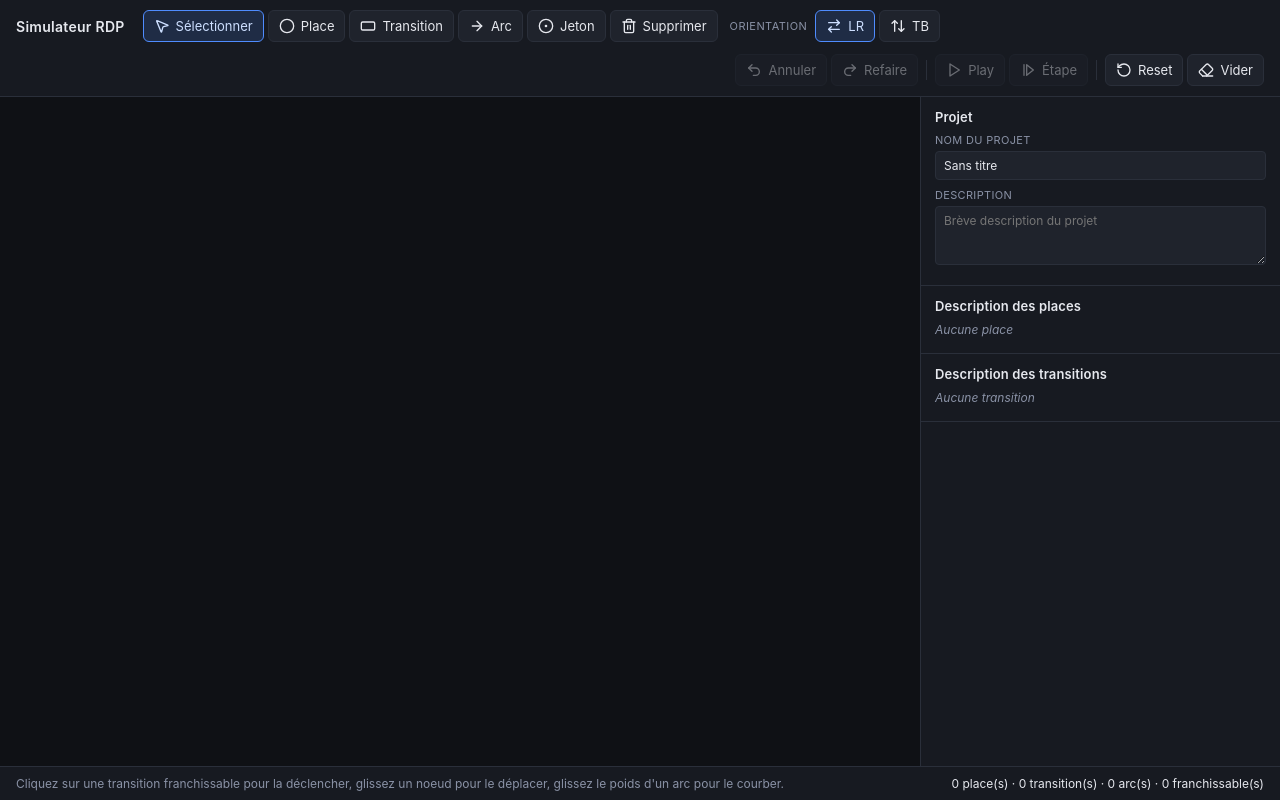
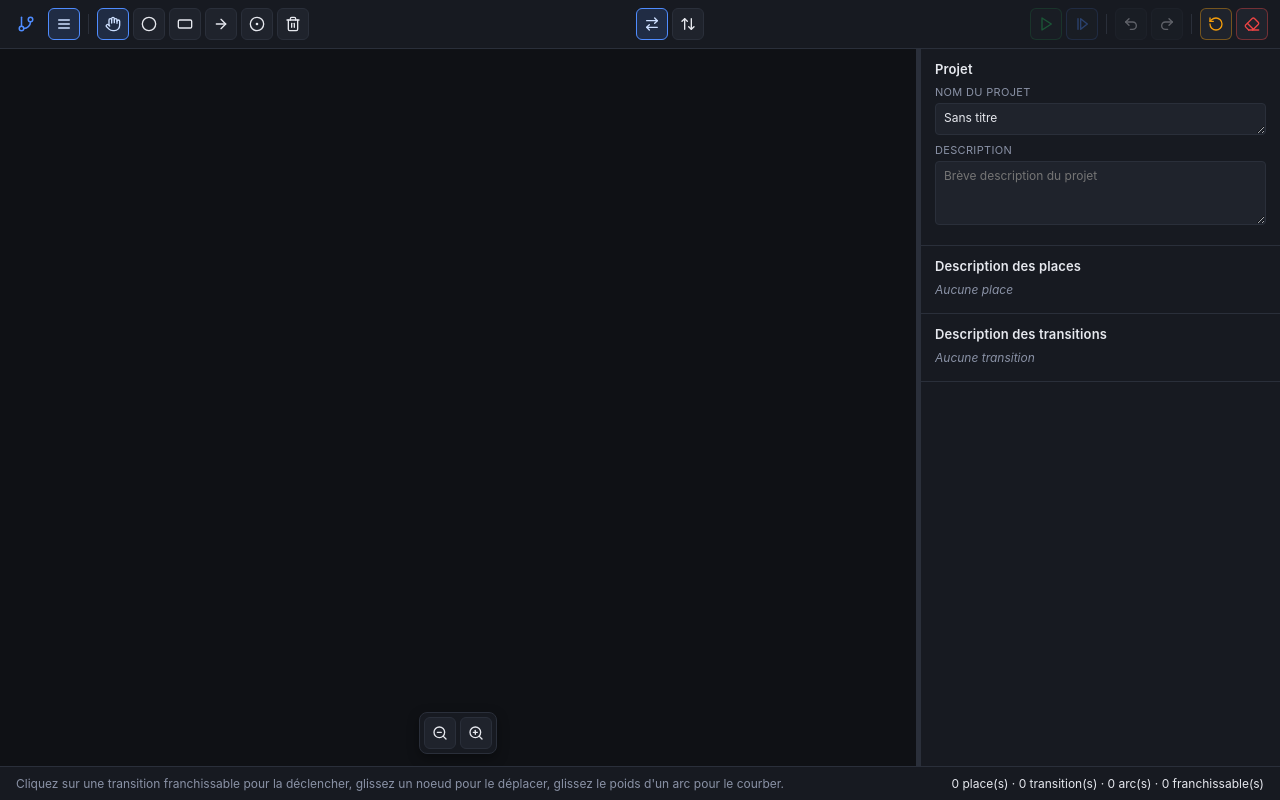
Before and after one commit to MamilalainaAdr/petri-net-simulator, a React (Vite) app: page / in a window 1280 px wide. Built offline with nearby package versions, Linux system fonts and the light colour scheme.

Commit message:
v3: fix display

```diff
--- a/src/App.jsx
+++ b/src/App.jsx
@@ -28,8 +28,12 @@ const HINTS = {
   delete: 'Cliquez sur un noeud ou un arc pour le supprimer.',
 }
 
-const STEP_DELAY = 700
+const STEP_DELAY = 3000
 const FIRE_FLASH = 400
+
+const SIDEBAR_MIN = 260
+const SIDEBAR_MAX = 700
+const SIDEBAR_DEFAULT = 360
 
 // --- Modales ---
 
@@ -106,6 +110,9 @@ export default function App() {
     index: 0,
     lastFired: null,
   })
+
+  const [sidebarOpen, setSidebarOpen] = useState(true)
+  const [sidebarWidth, setSidebarWidth] = useState(SIDEBAR_DEFAULT)
 
   const { places, transitions, arcs, orientation, project } = doc
 
@@ -224,6 +231,31 @@ export default function App() {
       future: [],
     }))
   }, [])
+
+  // --------- Resize sidebar ---------
+
+  const handleSidebarResizer = useCallback(
+    (e) => {
+      e.preventDefault()
+      const startX = e.clientX
+      const startWidth = sidebarWidth
+      const onMove = (ev) => {
+        const delta = startX - ev.clientX
+        const next = Math.max(
+          SIDEBAR_MIN,
+          Math.min(SIDEBAR_MAX, startWidth + delta)
+        )
+        setSidebarWidth(next)
+      }
+      const onUp = () => {
+        window.removeEventListener('pointermove', onMove)
+        window.removeEventListener('pointerup', onUp)
+      }
+      window.addEventListener('pointermove', onMove)
+      window.addEventListener('pointerup', onUp)
+    },
+    [sidebarWidth]
+  )
 
   // --------- Simulation ---------
 
@@ -666,6 +698,8 @@ export default function App() {
         canRedo={canRedo}
         onReset={handleReset}
         onClear={handleClear}
+        sidebarOpen={sidebarOpen}
+        onToggleSidebar={() => setSidebarOpen((v) => !v)}
       />
 
       <div className="app__body">
@@ -688,7 +722,17 @@ export default function App() {
           onEditEnd={endEdit}
         />
 
+        {sidebarOpen && (
+          <>
+            <div
+              className="resizer"
+              onPointerDown={handleSidebarResizer}
+              role="separator"
+              aria-orientation="vertical"
+              title="Glisser pour redimensionner"
+            />
             <Sidebar
+              width={sidebarWidth}
               project={project}
               places={places}
               transitions={transitions}
@@ -697,6 +741,8 @@ export default function App() {
               onPlaceChange={handlePlaceChange}
               onTransitionChange={handleTransitionChange}
             />
+          </>
+        )}
       </div>
 
       <footer className="statusbar">
--- a/src/components/PlaceNode.jsx
+++ b/src/components/PlaceNode.jsx
@@ -5,12 +5,13 @@ const TOKEN_LAYOUTS = {
   2: [[-8, 0], [8, 0]],
   3: [[0, -9], [-9, 7], [9, 7]],
   4: [[-8, -8], [8, -8], [-8, 8], [8, 8]],
+  5: [[0, 0], [-8, -8], [8, -8], [-8, 8], [8, 8]],
 }
 
 function Tokens({ count }) {
   if (count <= 0) return null
 
-  if (count > 4) {
+  if (count > 5) {
     return (
       <text className="place__token-count" textAnchor="middle" dy="5">
         {count}
--- a/src/components/Playground.jsx
+++ b/src/components/Playground.jsx
@@ -1,8 +1,13 @@
 import { useMemo, useRef, useState } from 'react'
+import { ZoomIn, ZoomOut } from 'lucide-react'
 import PlaceNode from './PlaceNode'
 import TransitionNode from './TransitionNode'
 import Arc from './Arc'
 import { getTransitionAttachment, PLACE_RADIUS } from '../utils/petriNet'
+
+const ZOOM_MIN = 0.4
+const ZOOM_MAX = 2.5
+const ZOOM_STEP = 0.15
 
 export default function Playground({
   places,
@@ -26,6 +31,7 @@ export default function Playground({
   const dragRef = useRef(null)
   const bendRef = useRef(null)
   const [hoverPoint, setHoverPoint] = useState(null)
+  const [zoom, setZoom] = useState(1)
 
   const nodeMap = useMemo(() => {
     const map = new Map()
@@ -36,7 +42,10 @@ export default function Playground({
 
   const pointFromEvent = (e) => {
     const rect = svgRef.current.getBoundingClientRect()
-    return { x: e.clientX - rect.left, y: e.clientY - rect.top }
+    return {
+      x: (e.clientX - rect.left) / zoom,
+      y: (e.clientY - rect.top) / zoom,
+    }
   }
 
   const handleCanvasPointerDown = (e) => {
@@ -208,6 +217,7 @@ export default function Playground({
           onPointerDown={handleCanvasPointerDown}
         />
 
+        <g transform={`scale(${zoom})`}>
           <g className="layer-arcs">
             {arcs.map((arc) => {
               const source = nodeMap.get(arc.from)
@@ -268,7 +278,31 @@ export default function Playground({
               />
             ))}
           </g>
+        </g>
       </svg>
+
+      <div className="playground__zoom">
+        <button
+          type="button"
+          className="btn btn--icon"
+          onClick={() => setZoom((z) => Math.max(ZOOM_MIN, +(z - ZOOM_STEP).toFixed(2)))}
+          disabled={zoom <= ZOOM_MIN}
+          title="Zoom arrière"
+          aria-label="Zoom arrière"
+        >
+          <ZoomOut size={16} />
+        </button>
+        <button
+          type="button"
+          className="btn btn--icon"
+          onClick={() => setZoom((z) => Math.min(ZOOM_MAX, +(z + ZOOM_STEP).toFixed(2)))}
+          disabled={zoom >= ZOOM_MAX}
+          title="Zoom avant"
+          aria-label="Zoom avant"
+        >
+          <ZoomIn size={16} />
+        </button>
+      </div>
     </div>
   )
 }
--- a/src/components/Sidebar.jsx
+++ b/src/components/Sidebar.jsx
@@ -1,6 +1,12 @@
 import { useEffect, useState } from 'react'
 
-function EditableText({ value, onChange, multiline, placeholder }) {
+function EditableText({
+  value,
+  onChange,
+  placeholder,
+  rows = 1,
+  resizable = false,
+}) {
   const [local, setLocal] = useState(value ?? '')
   useEffect(() => setLocal(value ?? ''), [value])
 
@@ -8,17 +14,18 @@ function EditableText({ value, onChange, multiline, placeholder }) {
     if (local !== (value ?? '')) onChange(local)
   }
 
-  if (multiline) {
+  if (resizable || rows > 1) {
     return (
       <textarea
         value={local}
         placeholder={placeholder}
+        rows={rows}
         onChange={(e) => setLocal(e.target.value)}
         onBlur={commit}
-        rows={3}
       />
     )
   }
+
   return (
     <input
       type="text"
@@ -55,6 +62,7 @@ function EditableNumber({ value, onChange, min = 0 }) {
 }
 
 export default function Sidebar({
+  width,
   project,
   places,
   transitions,
@@ -70,7 +78,7 @@ export default function Sidebar({
   }
 
   return (
-    <aside className="sidebar">
+    <aside className="sidebar" style={{ width }}>
       <section className="sidebar__section">
         <h3>Projet</h3>
         <label className="field">
@@ -79,6 +87,8 @@ export default function Sidebar({
             value={project.name}
             onChange={(v) => onProjectChange({ name: v })}
             placeholder="Sans titre"
+            rows={1}
+            resizable
           />
         </label>
         <label className="field">
@@ -86,8 +96,9 @@ export default function Sidebar({
           <EditableText
             value={project.description}
             onChange={(v) => onProjectChange({ description: v })}
-            multiline
             placeholder="Brève description du projet"
+            rows={3}
+            resizable
           />
         </label>
       </section>
@@ -100,9 +111,9 @@ export default function Sidebar({
           <table className="sidebar__table">
             <thead>
               <tr>
-                <th>Place</th>
+                <th className="cell-label">Place</th>
                 <th>Description</th>
-                <th>Marquage initial</th>
+                <th className="cell-number">Marquage initial</th>
               </tr>
             </thead>
             <tbody>
@@ -138,7 +149,7 @@ export default function Sidebar({
           <table className="sidebar__table">
             <thead>
               <tr>
-                <th>Transition</th>
+                <th className="cell-label">Trans.</th>
                 <th>Description</th>
                 <th>Entrées</th>
                 <th>Sorties</th>
@@ -153,7 +164,7 @@ export default function Sidebar({
                   return list
                     .map((a) => {
                       const pid = side === 'in' ? a.from : a.to
-                      return `{${labelFor(pid)} (${a.weight ?? 1})}`
+                      return `${labelFor(pid)} (${a.weight ?? 1})`
                     })
                     .join(', ')
                 }
--- a/src/components/Toolbar.jsx
+++ b/src/components/Toolbar.jsx
@@ -1,5 +1,5 @@
 import {
-  MousePointer2,
+  Hand,
   Circle,
   RectangleHorizontal,
   ArrowRight,
@@ -17,15 +17,17 @@ import {
   X as XIcon,
   ArrowRightLeft,
   ArrowUpDown,
+  GitBranch,
+  Menu,
 } from 'lucide-react'
 
 const MODES = [
-  { id: 'select', label: 'Sélectionner', icon: MousePointer2 },
+  { id: 'select', label: 'Sélectionner', icon: Hand },
   { id: 'place', label: 'Place', icon: Circle },
   { id: 'transition', label: 'Transition', icon: RectangleHorizontal },
   { id: 'arc', label: 'Arc', icon: ArrowRight },
   { id: 'token', label: 'Jeton', icon: CircleDot },
-  { id: 'delete', label: 'Supprimer', icon: Trash2 },
+  { id: 'delete', label: 'Supprimer', icon: Trash2, danger: true },
 ]
 
 export default function Toolbar({
@@ -48,142 +50,170 @@ export default function Toolbar({
   canRedo,
   onReset,
   onClear,
+  sidebarOpen,
+  onToggleSidebar,
 }) {
   return (
     <header className="toolbar">
-      <div className="toolbar__brand">Simulateur RDP</div>
+      <div className="toolbar__section toolbar__section--left">
+        <span className="toolbar__brand" title="Simulateur RDP" aria-label="Simulateur RDP">
+          <GitBranch size={18} />
+        </span>
 
-      <div className="toolbar__group">
+        <button
+          type="button"
+          className={`btn btn--icon ${sidebarOpen ? 'is-active' : ''}`}
+          onClick={onToggleSidebar}
+          title={sidebarOpen ? 'Masquer le panneau' : 'Afficher le panneau'}
+          aria-label="Basculer le panneau latéral"
+        >
+          <Menu size={16} />
+        </button>
+
+        <div className="toolbar__separator" />
+
         {MODES.map((m) => {
           const Icon = m.icon
           const active = mode === m.id
+          const cls = ['btn', 'btn--icon']
+          if (active) cls.push('is-active')
+          if (active && m.danger) cls.push('is-danger')
           return (
             <button
               key={m.id}
               type="button"
-              className={`btn ${active ? 'is-active' : ''}`}
+              className={cls.join(' ')}
               onClick={() => onModeChange(m.id)}
               title={m.label}
+              aria-label={m.label}
             >
               <Icon size={16} />
-              <span>{m.label}</span>
             </button>
           )
         })}
       </div>
 
-      <div className="toolbar__group">
-        <span className="toolbar__label">Orientation</span>
+      <div className="toolbar__section toolbar__section--middle">
         <button
           type="button"
-          className={`btn ${orientation === 'LR' ? 'is-active' : ''}`}
+          className={`btn btn--icon ${orientation === 'LR' ? 'is-active' : ''}`}
           onClick={() => onOrientationChange('LR')}
-          title="Graphe orienté gauche à droite"
+          title="Orientation gauche à droite"
+          aria-label="Orientation gauche à droite"
         >
           <ArrowRightLeft size={16} />
-          <span>LR</span>
         </button>
         <button
           type="button"
-          className={`btn ${orientation === 'TB' ? 'is-active' : ''}`}
+          className={`btn btn--icon ${orientation === 'TB' ? 'is-active' : ''}`}
           onClick={() => onOrientationChange('TB')}
-          title="Graphe orienté de haut en bas"
+          title="Orientation haut en bas"
+          aria-label="Orientation haut en bas"
         >
           <ArrowUpDown size={16} />
-          <span>TB</span>
         </button>
       </div>
 
-      <div className="toolbar__group toolbar__group--right">
-        <button
-          type="button"
-          className="btn"
-          onClick={onUndo}
-          disabled={!canUndo}
-          title="Annuler la dernière action (Ctrl+Z)"
-        >
-          <Undo2 size={16} />
-          <span>Annuler</span>
-        </button>
-        <button
-          type="button"
-          className="btn"
-          onClick={onRedo}
-          disabled={!canRedo}
-          title="Rétablir l'action annulée (Ctrl+Y)"
-        >
-          <Redo2 size={16} />
-          <span>Refaire</span>
-        </button>
-
-        <div className="toolbar__separator" />
-
+      <div className="toolbar__section toolbar__section--right">
         {stepMode ? (
           <>
             <button
               type="button"
-              className="btn"
+              className="btn btn--icon btn--info"
               onClick={onStepPrev}
               disabled={!canStepPrev}
-              title="Revenir à l'étape précédente"
+              title="Étape précédente"
+              aria-label="Étape précédente"
             >
               <ChevronLeft size={16} />
-              <span>Précédent</span>
             </button>
             <button
               type="button"
-              className="btn btn--primary"
+              className="btn btn--icon btn--info"
               onClick={onStepNext}
               disabled={!canStep}
-              title="Franchir la transition suivante"
+              title="Étape suivante"
+              aria-label="Étape suivante"
             >
               <ChevronRight size={16} />
-              <span>Suivant</span>
             </button>
             <button
               type="button"
-              className="btn"
+              className="btn btn--icon"
               onClick={onStepExit}
               title="Quitter le mode pas à pas"
+              aria-label="Quitter le mode pas à pas"
             >
               <XIcon size={16} />
-              <span>Quitter</span>
             </button>
           </>
         ) : (
           <>
             <button
               type="button"
-              className="btn"
+              className={`btn btn--icon ${isPlaying ? 'btn--warning' : 'btn--success'}`}
               onClick={onPlayPause}
               disabled={!isPlaying && !canStep}
-              title="Lancer ou mettre en pause la simulation"
+              title={isPlaying ? 'Pause' : 'Lancer la simulation'}
+              aria-label={isPlaying ? 'Pause' : 'Lancer la simulation'}
             >
               {isPlaying ? <Pause size={16} /> : <Play size={16} />}
-              <span>{isPlaying ? 'Pause' : 'Play'}</span>
             </button>
             <button
               type="button"
-              className="btn"
+              className="btn btn--icon btn--info"
               onClick={onStepEnter}
               disabled={!canStep}
               title="Lancer en mode pas à pas"
+              aria-label="Lancer en mode pas à pas"
             >
               <StepForward size={16} />
-              <span>Étape</span>
             </button>
           </>
         )}
 
         <div className="toolbar__separator" />
 
-        <button type="button" className="btn" onClick={onReset} title="Restaurer le marquage initial">
+        <button
+          type="button"
+          className="btn btn--icon"
+          onClick={onUndo}
+          disabled={!canUndo}
+          title="Annuler la dernière action (Ctrl+Z)"
+          aria-label="Annuler"
+        >
+          <Undo2 size={16} />
+        </button>
+        <button
+          type="button"
+          className="btn btn--icon"
+          onClick={onRedo}
+          disabled={!canRedo}
+          title="Rétablir l'action annulée (Ctrl+Y)"
+          aria-label="Refaire"
+        >
+          <Redo2 size={16} />
+        </button>
+
+        <div className="toolbar__separator" />
+
+        <button
+          type="button"
+          className="btn btn--icon btn--warning"
+          onClick={onReset}
+          title="Restaurer le marquage initial"
+          aria-label="Reset"
+        >
           <RotateCcw size={16} />
-          <span>Reset</span>
         </button>
-        <button type="button" className="btn btn--danger" onClick={onClear} title="Vider le canevas">
+        <button
+          type="button"
+          className="btn btn--icon btn--danger"
+          onClick={onClear}
+          title="Vider le canevas"
+          aria-label="Vider"
+        >
           <Eraser size={16} />
-          <span>Vider</span>
         </button>
       </div>
     </header>
--- a/src/styles.css
+++ b/src/styles.css
@@ -9,7 +9,14 @@
   --accent: #4f8cff;
   --accent-soft: rgba(79, 140, 255, 0.16);
   --accent-2: #22c55e;
+  --success: #22c55e;
+  --success-soft: rgba(34, 197, 94, 0.16);
+  --info: #4f8cff;
+  --info-soft: rgba(79, 140, 255, 0.16);
+  --warning: #f59e0b;
+  --warning-soft: rgba(245, 158, 11, 0.16);
   --danger: #ef4444;
+  --danger-soft: rgba(239, 68, 68, 0.16);
   --token: #f59e0b;
 }
 
@@ -25,6 +32,9 @@ body,
 }
 
 body {
+  min-width: 1080px;
+  min-height: 600px;
+  overflow: auto;
   font-family: -apple-system, BlinkMacSystemFont, 'Segoe UI', Roboto, Helvetica,
     Arial, sans-serif;
   background: var(--bg);
@@ -35,7 +45,8 @@ body {
 .app {
   display: flex;
   flex-direction: column;
-  height: 100vh;
+  height: 100%;
+  min-height: 600px;
   overflow: hidden;
 }
 
@@ -51,37 +62,42 @@ body {
 .toolbar {
   display: flex;
   align-items: center;
-  gap: 12px;
-  padding: 10px 16px;
+  gap: 8px;
+  padding: 8px 12px;
   background: var(--panel);
   border-bottom: 1px solid var(--border);
-  flex-wrap: wrap;
+  flex-wrap: nowrap;
+}
+
+.toolbar__section {
+  display: flex;
+  align-items: center;
+  gap: 4px;
+  flex-wrap: nowrap;
+}
+
+.toolbar__section--left {
+  flex: 1 1 auto;
+  min-width: 0;
+}
+
+.toolbar__section--middle {
+  flex: 0 0 auto;
+}
+
+.toolbar__section--right {
+  flex: 1 1 auto;
+  justify-content: flex-end;
+  min-width: 0;
 }
 
 .toolbar__brand {
-  font-weight: 600;
-  font-size: 14px;
-  letter-spacing: 0.02em;
-  margin-right: 6px;
-  white-space: nowrap;
-}
-
-.toolbar__group {
-  display: flex;
-  gap: 4px;
+  display: inline-flex;
   align-items: center;
-  flex-wrap: wrap;
-}
-
-.toolbar__group--right {
-  margin-left: auto;
-}
-
-.toolbar__label {
-  font-size: 11px;
-  color: var(--muted);
-  text-transform: uppercase;
-  letter-spacing: 0.04em;
+  justify-content: center;
+  width: 28px;
+  height: 28px;
+  color: var(--accent);
   margin-right: 4px;
 }
 
@@ -90,13 +106,17 @@ body {
   height: 20px;
   background: var(--border);
   margin: 0 4px;
+  flex: 0 0 auto;
 }
+
+/* ---------------- Buttons ---------------- */
 
 .btn {
   display: inline-flex;
   align-items: center;
+  justify-content: center;
   gap: 6px;
-  padding: 7px 10px;
+  padding: 6px 10px;
   border-radius: 6px;
   border: 1px solid var(--border);
   background: var(--panel-2);
@@ -113,8 +133,15 @@ body {
 }
 
 .btn:disabled {
-  opacity: 0.4;
+  opacity: 0.35;
   cursor: not-allowed;
+}
+
+.btn--icon {
+  width: 32px;
+  height: 32px;
+  padding: 0;
+  flex: 0 0 auto;
 }
 
 .btn.is-active {
@@ -123,27 +150,59 @@ body {
   color: #cddfff;
 }
 
-.btn--primary {
-  background: var(--accent);
-  border-color: var(--accent);
-  color: #fff;
+.btn.is-active.is-danger {
+  background: var(--danger-soft);
+  border-color: var(--danger);
+  color: #ffc9c9;
 }
 
-.btn--primary:hover:not(:disabled) {
-  background: #3a7aec;
+.btn--success {
+  color: var(--success);
+  border-color: rgba(34, 197, 94, 0.4);
+}
+
+.btn--success:hover:not(:disabled) {
+  background: var(--success-soft);
+  border-color: var(--success);
+}
+
+.btn--info {
+  color: var(--info);
+  border-color: rgba(79, 140, 255, 0.4);
+}
+
+.btn--info:hover:not(:disabled) {
+  background: var(--info-soft);
+  border-color: var(--info);
+}
+
+.btn--warning {
+  color: var(--warning);
+  border-color: rgba(245, 158, 11, 0.4);
+}
+
+.btn--warning:hover:not(:disabled) {
+  background: var(--warning-soft);
+  border-color: var(--warning);
+}
+
+.btn--danger {
+  color: var(--danger);
+  border-color: rgba(239, 68, 68, 0.4);
 }
 
 .btn--danger:hover:not(:disabled) {
+  background: var(--danger-soft);
   border-color: var(--danger);
-  color: #ffc9c9;
 }
 
 /* ---------------- Playground ---------------- */
 
 .playground {
-  flex: 1;
+  flex: 1 1 auto;
   position: relative;
   overflow: hidden;
+  min-width: 0;
   min-height: 0;
 }
 
@@ -177,6 +236,21 @@ body {
   fill: var(--bg);
 }
 
+.playground__zoom {
+  position: absolute;
+  bottom: 12px;
+  left: 50%;
+  transform: translateX(-50%);
+  display: flex;
+  gap: 4px;
+  background: var(--panel);
+  border: 1px solid var(--border);
+  border-radius: 8px;
+  padding: 4px;
+  box-shadow: 0 4px 12px rgba(0, 0, 0, 0.35);
+  z-index: 5;
+}
+
 /* ---------------- Places ---------------- */
 
 .place__circle {
@@ -191,7 +265,7 @@ body {
 }
 
 .node--place.is-source .place__circle {
-  stroke: var(--accent-2);
+  stroke: var(--success);
   stroke-dasharray: 5 4;
 }
 
@@ -217,7 +291,7 @@ body {
 }
 
 .node--transition.is-enabled .transition__bar {
-  fill: var(--accent-2);
+  fill: var(--success);
   stroke: #86efac;
 }
 
@@ -227,7 +301,7 @@ body {
 }
 
 .node--transition.is-source .transition__bar {
-  stroke: var(--accent-2);
+  stroke: var(--success);
   stroke-dasharray: 5 4;
 }
 
@@ -274,7 +348,7 @@ body {
 }
 
 .arc__preview {
-  stroke: var(--accent-2);
+  stroke: var(--success);
   stroke-width: 2;
   stroke-dasharray: 6 5;
   pointer-events: none;
@@ -303,16 +377,28 @@ body {
   user-select: none;
 }
 
-/* ---------------- Sidebar ---------------- */
+/* ---------------- Sidebar + resizer ---------------- */
+
+.resizer {
+  flex: 0 0 4px;
+  width: 4px;
+  cursor: col-resize;
+  background: var(--border);
+  transition: background 0.15s;
+}
+
+.resizer:hover,
+.resizer:active {
+  background: var(--accent);
+}
 
 .sidebar {
-  width: 360px;
-  min-width: 300px;
-  max-width: 460px;
+  flex: 0 0 auto;
   border-left: 1px solid var(--border);
   background: var(--panel);
   overflow-y: auto;
   overflow-x: hidden;
+  min-width: 0;
 }
 
 .sidebar__section {
@@ -361,7 +447,17 @@ body {
   color: var(--text);
   font-family: inherit;
   font-size: 12px;
+  line-height: 1.4;
+}
+
+.field textarea {
   resize: vertical;
+  min-height: 32px;
+}
+
+.sidebar__table textarea {
+  resize: vertical;
+  min-height: 28px;
 }
 
 .field input:focus,
@@ -397,18 +493,24 @@ body {
 }
 
 .cell-label {
+  width: 36px;
+  max-width: 36px;
+  padding: 4px 4px;
   color: var(--text);
   font-weight: 600;
   white-space: nowrap;
-  width: 42px;
+  overflow: hidden;
+  text-overflow: ellipsis;
+  font-size: 11px;
 }
 
 .cell-number {
-  width: 68px;
+  width: 62px;
 }
 
 .cell-number input {
   text-align: center;
+  padding: 6px 4px;
 }
 
 .cell-arcs {
```
Also changed, not shown: index.html (+5 -0 lines), 1 other file (tests, documents, lock files or other folders). Lines whose indentation alone changed are shown as unchanged.
